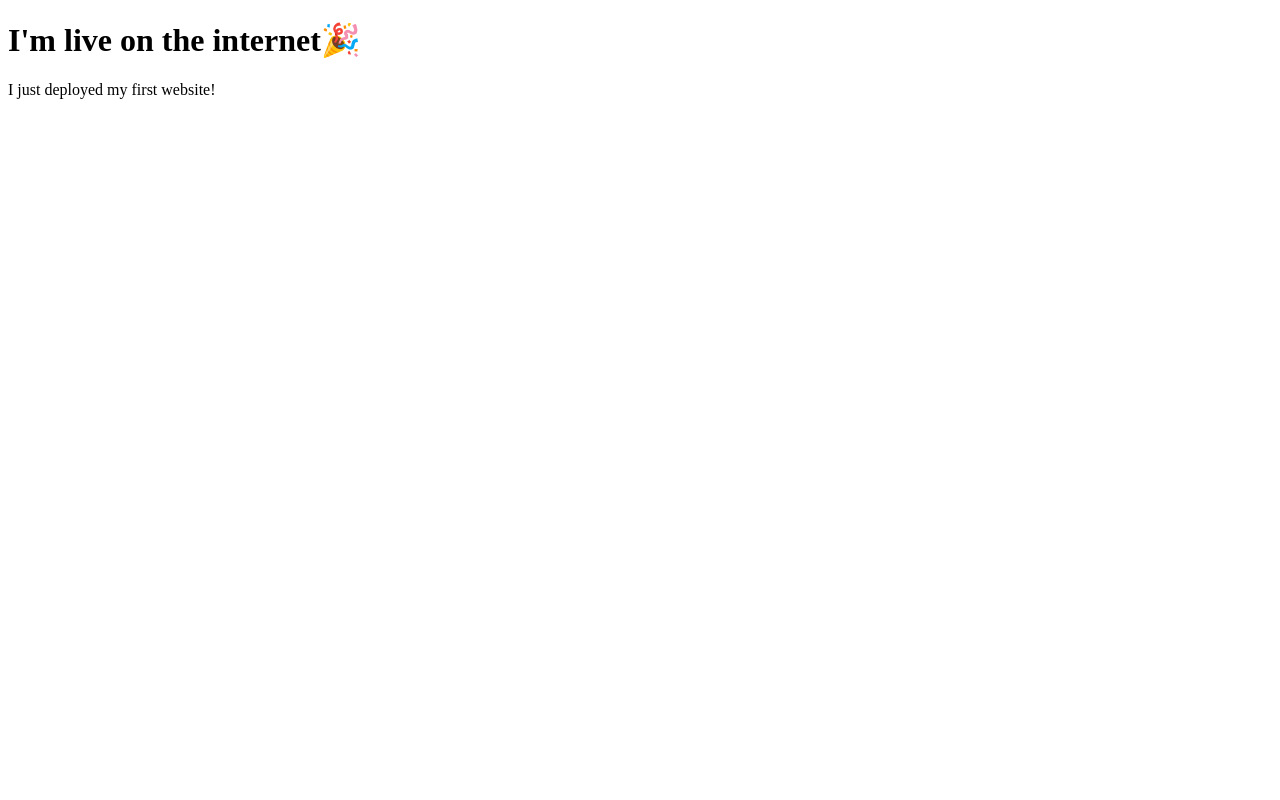
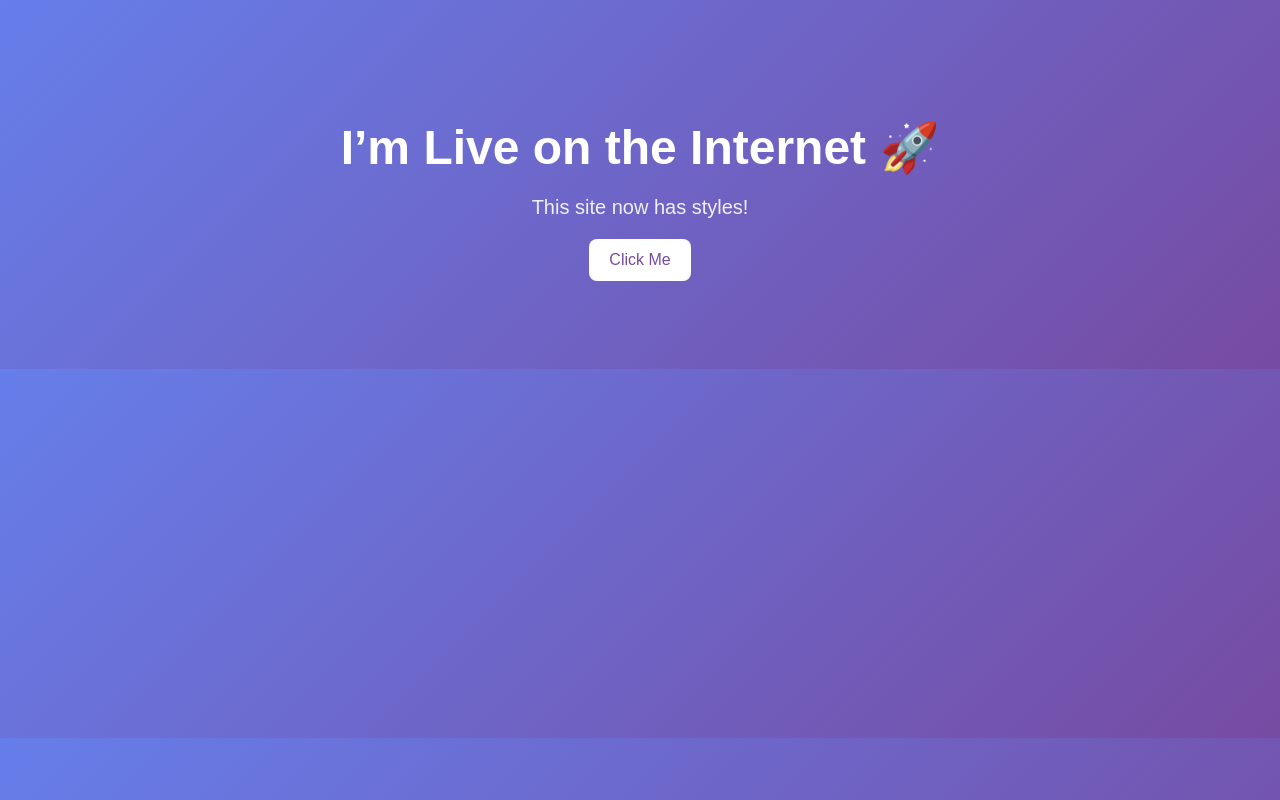
Before and after one commit to shanesmith1136-cpu/my-first-site, a plain HTML site: page index.html in a window 1280 px wide. Drawn offline with Linux system fonts and the light colour scheme.

Commit message:
Add CSS styling

```diff
--- a/index.html
+++ b/index.html
@@ -2,9 +2,11 @@
 <html>
   <head>
     <title>My First Site</title>
+    <link rel="stylesheet" href="style.css">
   </head>
   <body>
-    <h1>I'm live on the internet🎉</h1>
-    <p>I just deployed my first website!</p>
+    <h1>I’m Live on the Internet 🚀</h1>
+    <p>This site now has styles!</p>
+    <button>Click Me</button>
   </body>
 </html>
--- /dev/null
+++ b/style.css
@@ -0,0 +1,31 @@
+body {
+    font-family: Arial, sans-serif;
+    background: linear-gradient(135deg, #667eea, #764ba2);
+    color: white;
+    text-align: center;
+    padding: 80px;
+  }
+
+  h1 {
+    font-size: 48px;
+    margin-bottom: 20px;
+  }
+
+  p {
+    font-size: 20px;
+    opacity: 0.9;
+  }
+
+  button {
+    background: white;
+    color: #764ba2;
+    border: none;
+    padding: 12px 20px;
+    font-size: 16px;
+    border-radius: 8px;
+    cursor: pointer;
+  }
+
+  button:hover {
+    opacity: 0.85;
+  }
```
